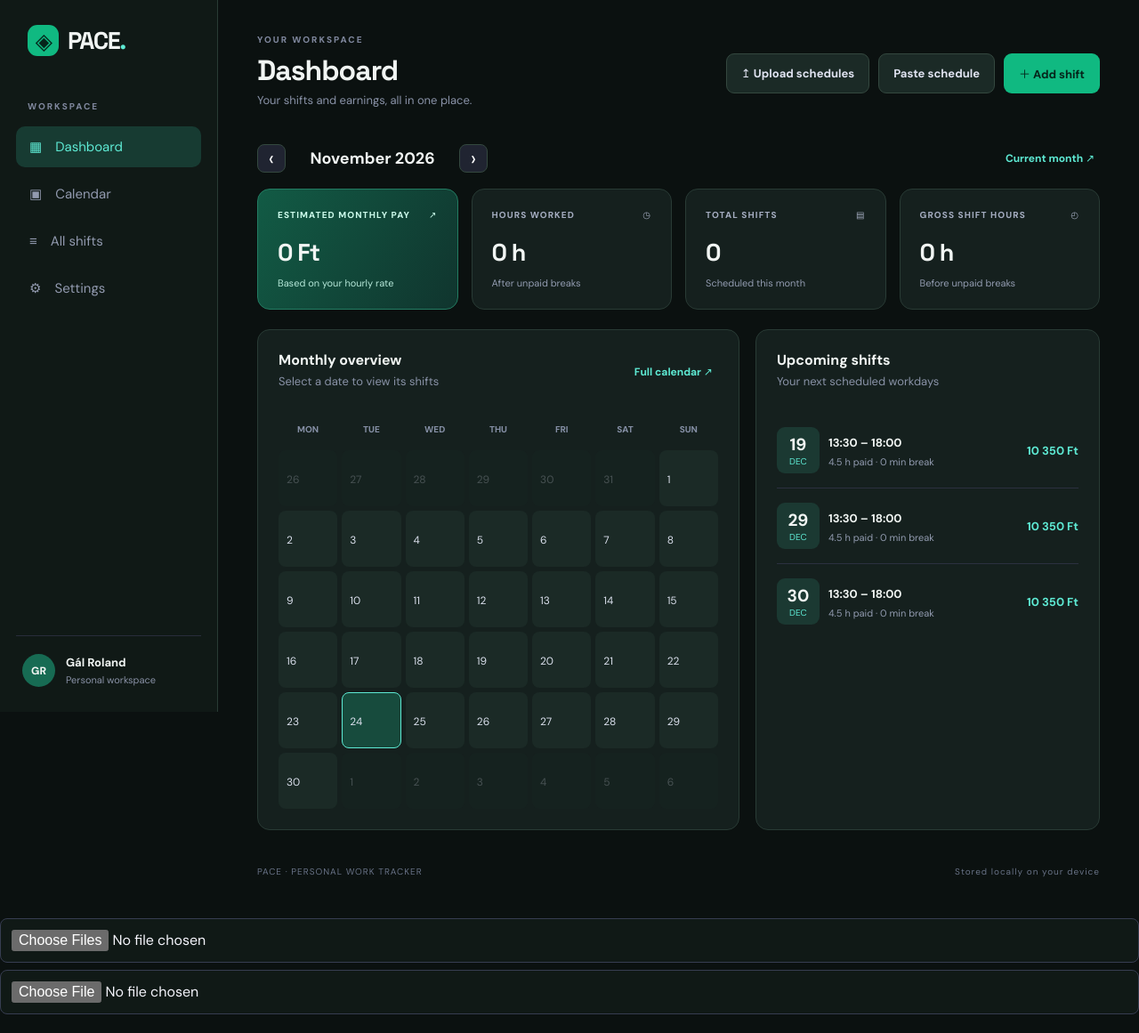
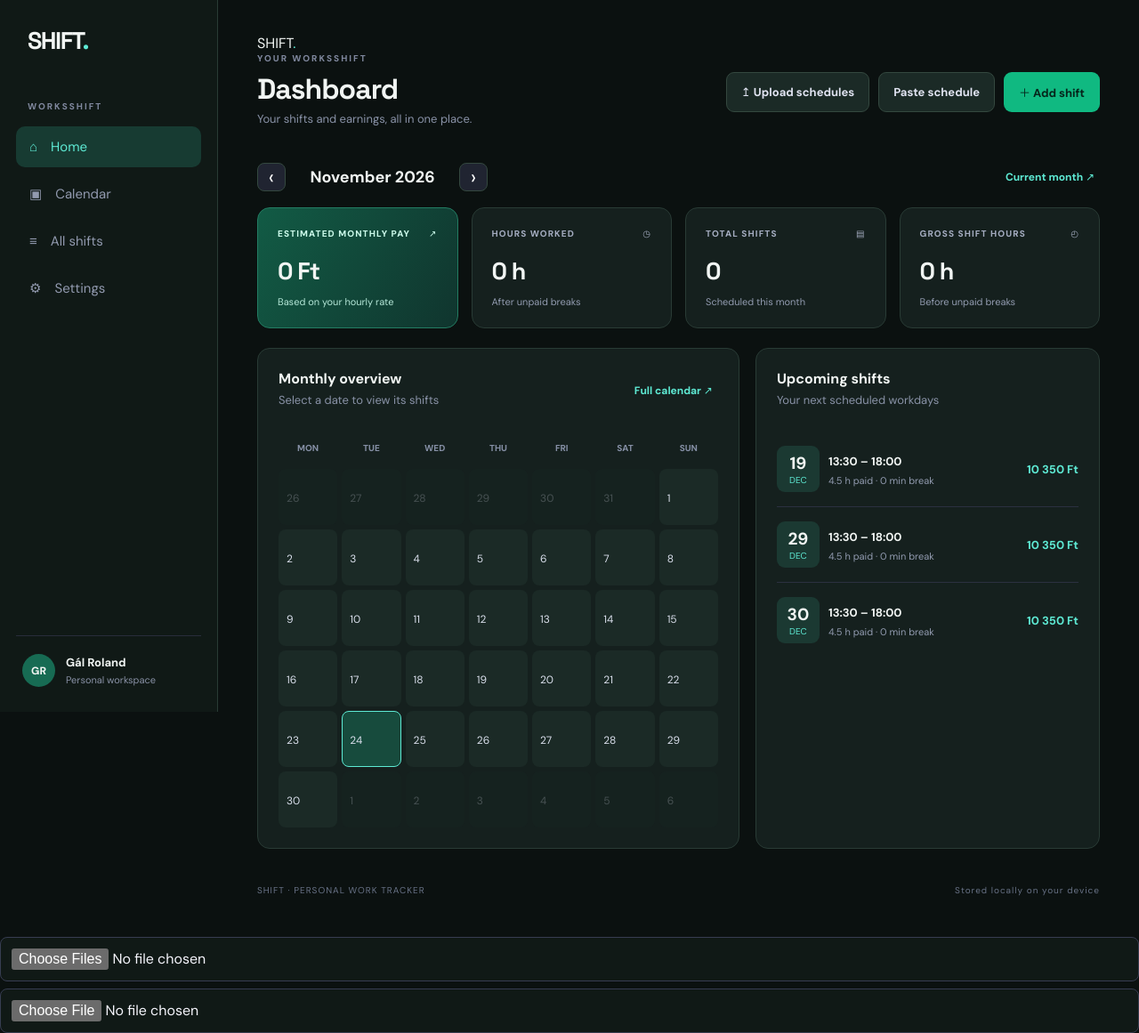
Before and after one commit to theparsifal21/shiftly-work-tracker, a plain HTML site: page index.html in a window 1280 px wide. Shown: the whole page at 89% size. Before the commit the page ends 1140 px from the top, so only its background shows below. Drawn offline with Linux system fonts and the light colour scheme.

Commit message:
Rebrand PACE to SHIFT and unify NEXUS visual design

```diff
--- a/index.html
+++ b/index.html
@@ -3,18 +3,18 @@
 
 <head>
     <meta charset="utf-8">
-    <meta name="viewport" content="width=device-width,initial-scale=1">
-    <meta name="theme-color" content="#10131e">
-    <title>PACE — Work & Pay</title>
+    <meta name="viewport" content="width=device-width,initial-scale=1,viewport-fit=cover">
+    <meta name="theme-color" content="#101014">
+    <title>SHIFT — Work & Pay</title>
     <link rel="stylesheet" href="style.css">
 </head>
 
 <body>
     <div class="shell">
         <aside class="sidebar">
-            <div class="brand"><span class="brand-icon">◈</span><span>PACE<span class="dot">.</span></span></div>
-            <div class="nav-label">WORKSPACE</div>
-            <nav><button class="nav active" data-view="dashboard">▦ <span>Dashboard</span></button><button class="nav"
+            <div class="brand"><span>SHIFT<span class="dot">.</span></span></div>
+            <div class="nav-label">WORKSSHIFT</div>
+            <nav><button class="nav active" data-view="dashboard">⌂ <span>Home</span></button><button class="nav"
                     data-view="calendar">▣ <span>Calendar</span></button><button class="nav" data-view="shifts">≡
                     <span>All shifts</span></button><button class="nav" data-view="settings">⚙
                     <span>Settings</span></button></nav>
@@ -22,10 +22,10 @@
                 <div><strong id="sidebarName">Gál Roland</strong><small>Personal workspace</small></div>
             </div>
         </aside>
-        <main class="main">
+        <main class="main"><div class="mobile-brand">SHIFT<span class="dot">.</span></div>
             <header class="top">
                 <div>
-                    <div class="eyebrow" id="pageEyebrow">YOUR WORKSPACE</div>
+                    <div class="eyebrow" id="pageEyebrow">YOUR WORKSSHIFT</div>
                     <h1 id="pageTitle">Dashboard</h1>
                     <p class="muted" id="pageSubtitle">Your shifts and earnings, all in one place.</p>
                 </div>
@@ -150,7 +150,7 @@
                             backup</button><button class="btn danger" id="clearBtn">Delete all shifts</button></div>
                 </section>
             </section>
-            <footer>PACE · PERSONAL WORK TRACKER <span>Stored locally on your device</span></footer>
+            <footer>SHIFT · PERSONAL WORK TRACKER <span>Stored locally on your device</span></footer>
         </main>
     </div>
     <input type="file" id="imageInput" accept="image/png,image/jpeg,image/webp" multiple hidden><input type="file"
```
